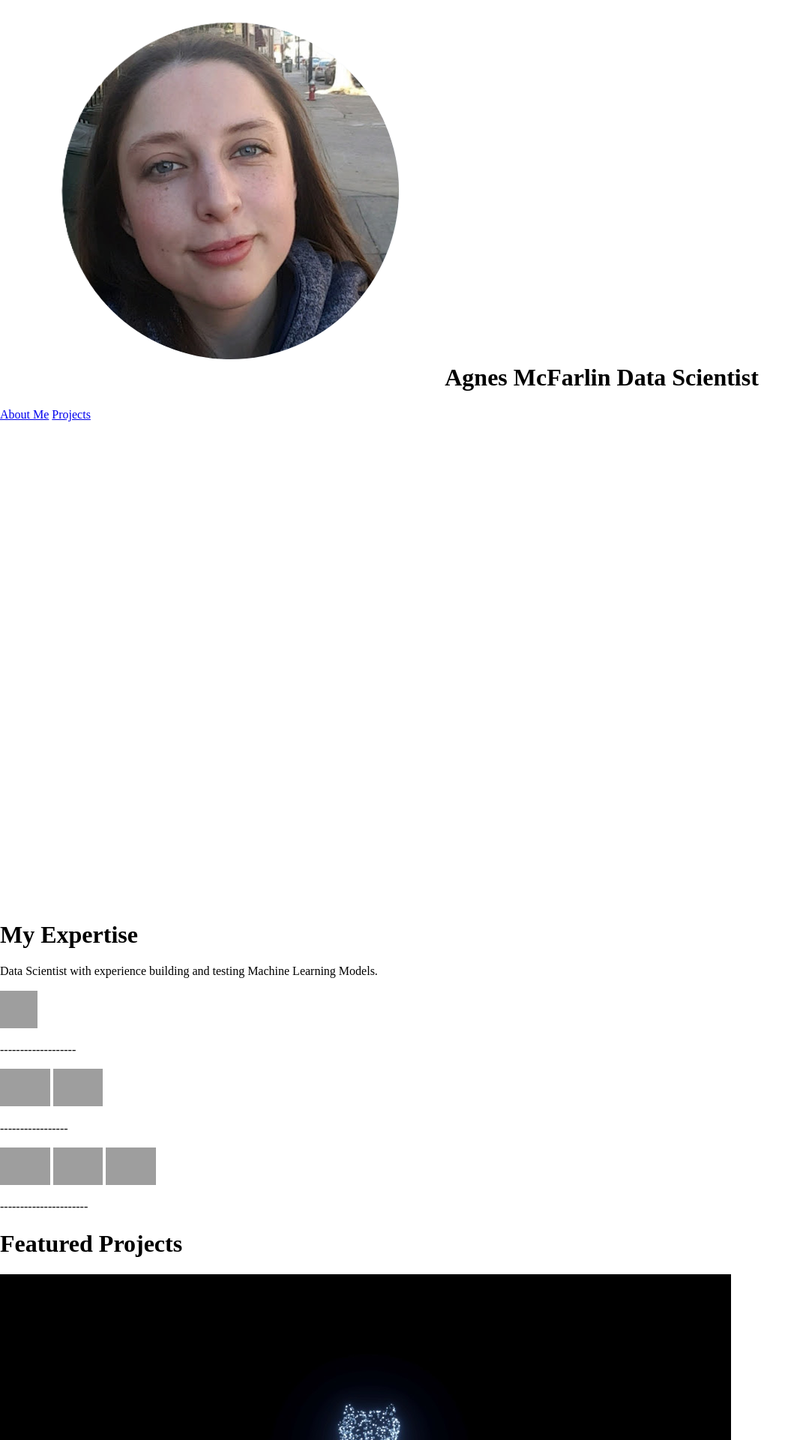
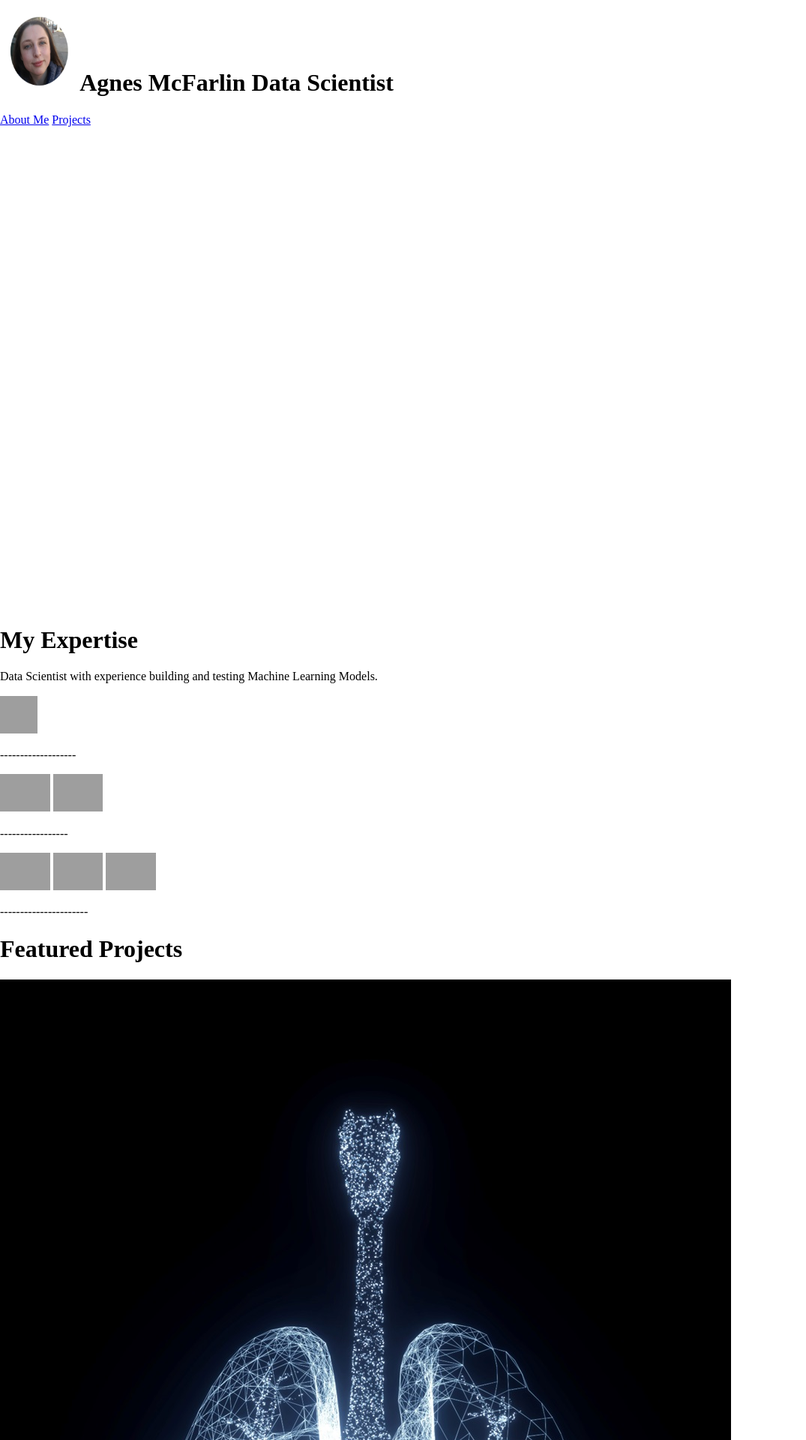
Before and after one commit to oohtmeel1/oohtmeel1.github.io, a Jekyll site: the page built from index.html, in a window 1280 px wide. Shown: the top 1920 px of the page at 75% size, without its empty margins (0-1075 px from the left). Built offline with Jekyll 4.4.1, drawn with Linux system fonts in a browser that asks for light colours; grey boxes are pictures that could not be loaded.

Commit message:
Update header.html

```diff
--- a/_includes/header.html
+++ b/_includes/header.html
@@ -2,7 +2,7 @@
   <div class="header">
       <h1>
 		<div class="images-center">
-        <img alt="mountains" src="{{ "/assets/img/me.png" | prepend: site.baseurl }}" />
+        <img alt="mountains" src="{{ "/assets/img/me.png" | prepend: site.baseurl }}", height =100, width =100 />
         <span class="site-title">{{site.username}}</span>
         <span class="site-description">{{site.user_title}}</span>
       </h1>
```
